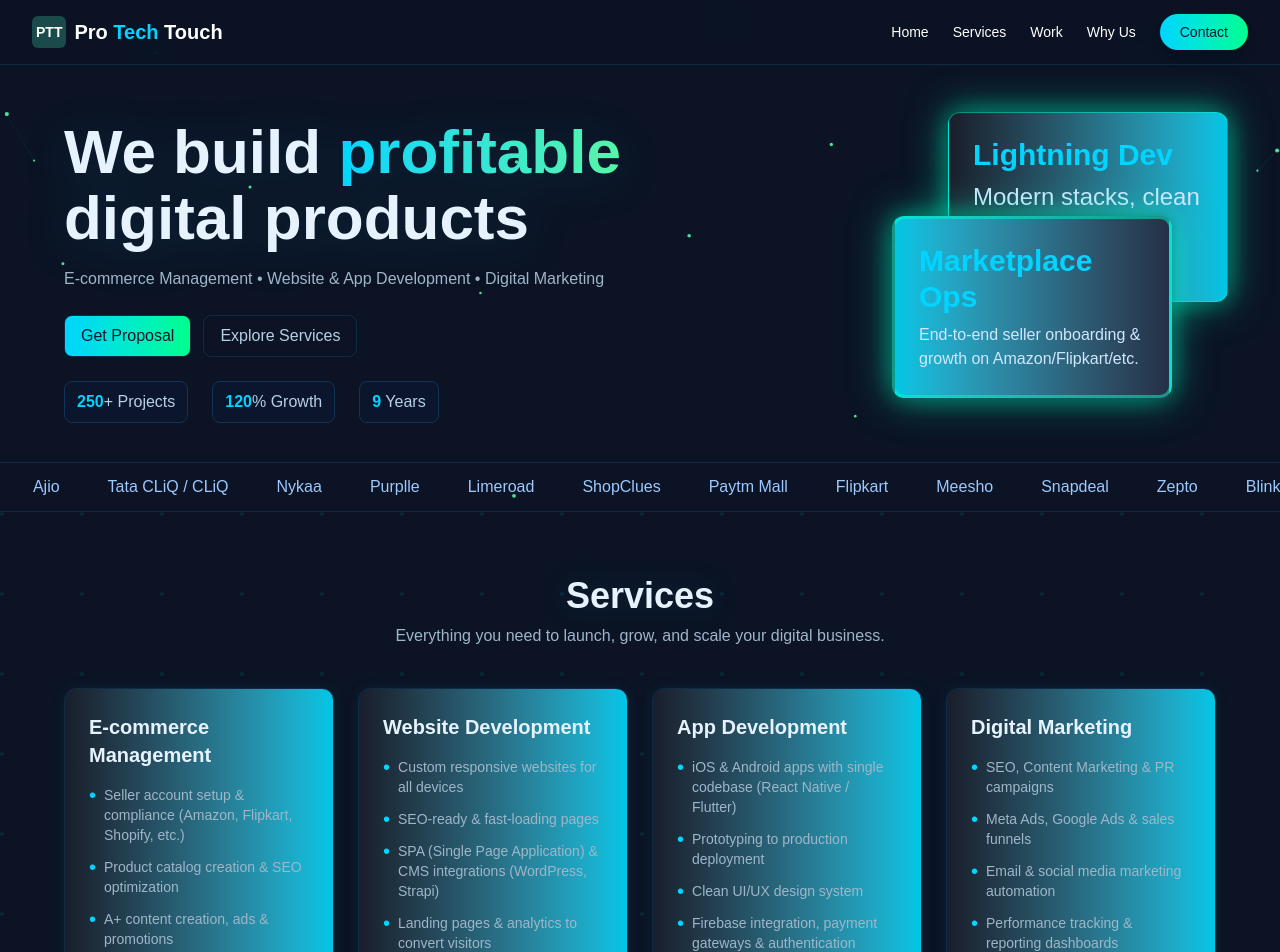
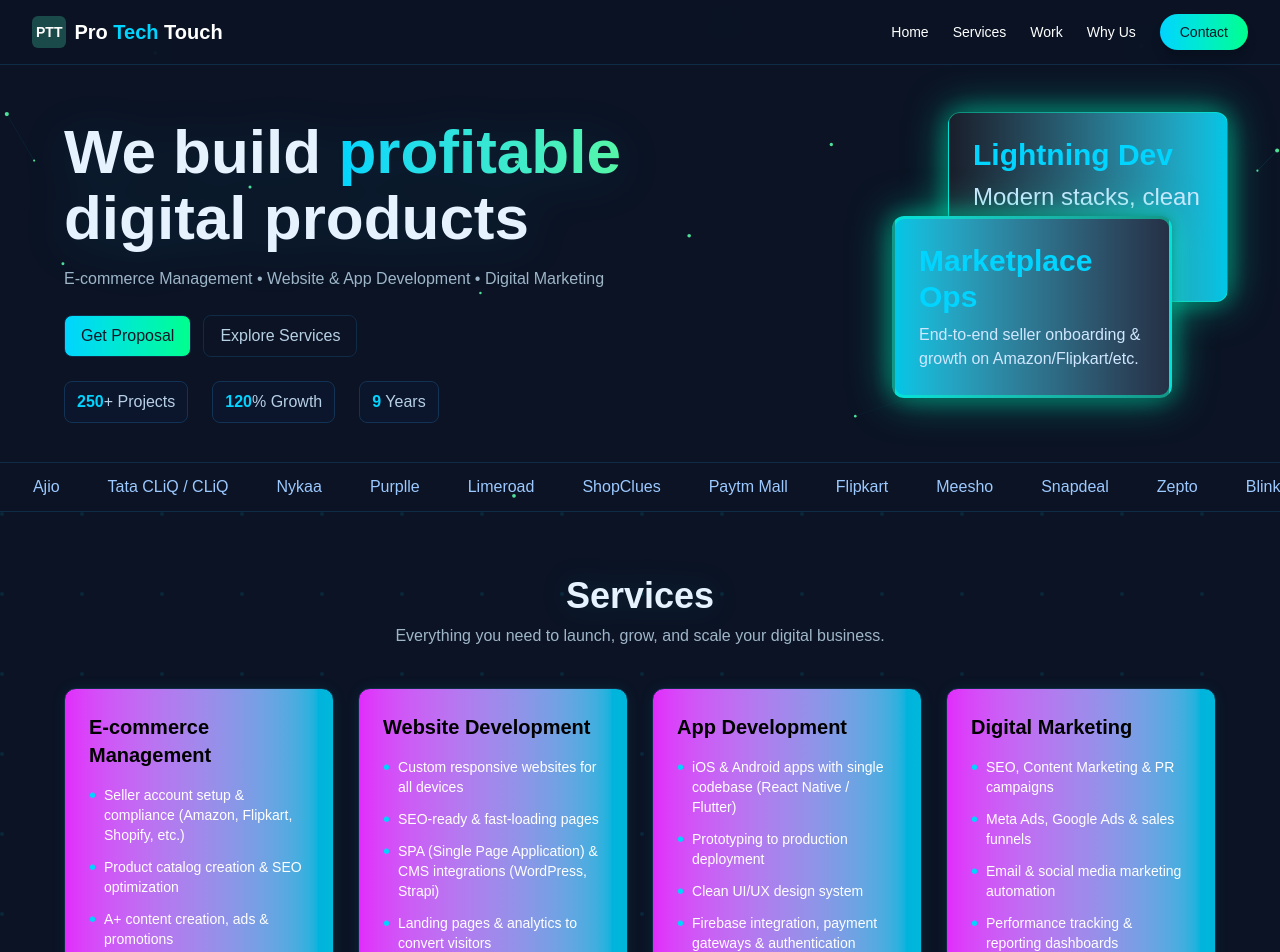
Before and after one commit to Shubham7737/PPT-New, a React (Vite) app: page / in a window 1280 px wide. Shown: the top 952 px of the page. Built offline with nearby package versions, Linux system fonts and the light colour scheme.

Commit message:
Updated HeroSection and other changes

```diff
--- a/src/Component/DigitalMarketingBenefits.jsx
+++ b/src/Component/DigitalMarketingBenefits.jsx
@@ -53,7 +53,7 @@
       ref={cardRef}
       className={`
         p-6 md:p-8 rounded-xl text-center flex flex-col items-center justify-start
-        bg-gradient-to-r from-fuchsia-500 to-cyan-500  border-t-4 border-l-2 border-gray-700
+        bg-gradient-to-r from-[#191e2b] to-[#00c6e6]  border-t-4 border-l-2 border-gray-700
         shadow-2xl relative transform transition-all duration-700
         ${visible ? 'opacity-100 scale-100 translate-y-0 shadow-cyan-500/50' : 'opacity-0 scale-90 translate-y-10'}
         hover:-translate-y-2 hover:scale-[1.02] hover:shadow-cyan-500/60
--- a/src/pages/ServicesPage.jsx
+++ b/src/pages/ServicesPage.jsx
@@ -76,7 +76,7 @@
 
   const isHighlighted = index >= 2;
 
-  const cardClasses = `border border-[#0f2b46] shadow-[0_0_15px_rgba(0,212,255,0.08)] bg-gradient-to-r from-[#191e2b] to-[#00c6e6]`;
+  const cardClasses = `border border-[#0f2b46] shadow-[0_0_15px_rgba(0,212,255,0.08)] bg-gradient-to-r from-fuchsia-500 to-cyan-500`;
 
   const hoverClasses =
     "hover:shadow-[0_0_25px_rgba(0,212,255,0.15)] hover:border-[#00d4ff]";
@@ -89,8 +89,8 @@
       } ${cardClasses} ${hoverClasses}`}
       style={{ perspective: "800px" }}
     >
-      <h3 className="text-xl font-bold mb-4 text-[#e6f3ff]">{title}</h3>
-      <ul className="text-[#9fb6c9] space-y-3 mb-6 min-h-[140px]">
+      <h3 className="text-xl font-bold mb-4 text-black">{title}</h3>
+      <ul className="text-white space-y-3 mb-6 min-h-[140px]">
         {features.map((feature, i) => (
           <li key={i} className="flex items-start">
             <span className="text-[#00d4ff] mr-2 text-xl leading-none">•</span>
@@ -116,7 +116,7 @@
   return (
     <section
       id="services"
-      className="relative z-10 py-12 md:py-16 px-4 md:px-16 overflow-hidden bg-[#0b1324] text-white"
+      className="relative z-10 py-12 md:py-16 px-4 md:px-16 overflow-hidden bg-[#0b1324] text-black"
     >
       {/* Background Dots */}
       <div className="absolute inset-0 opacity-10">
```
